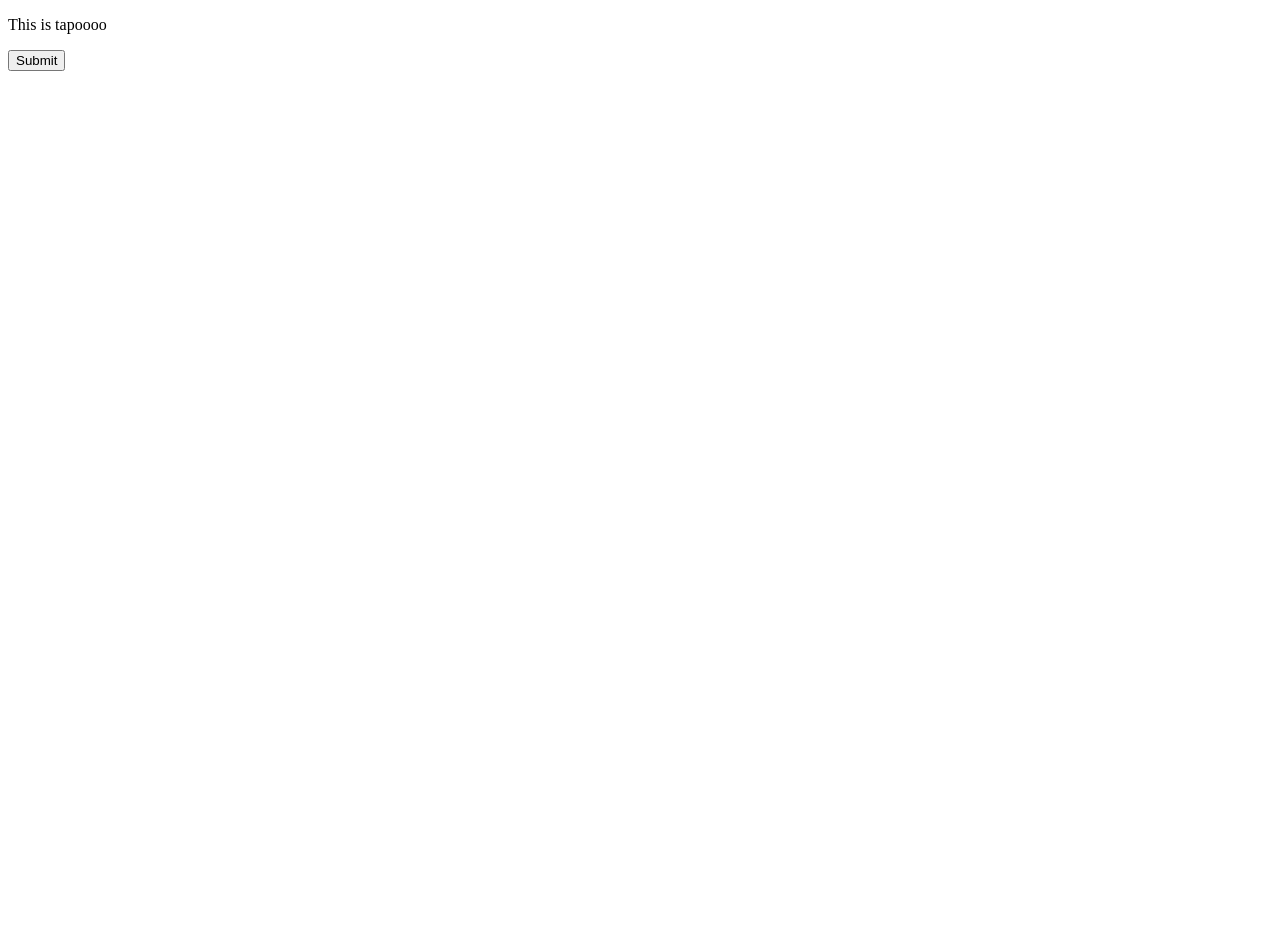
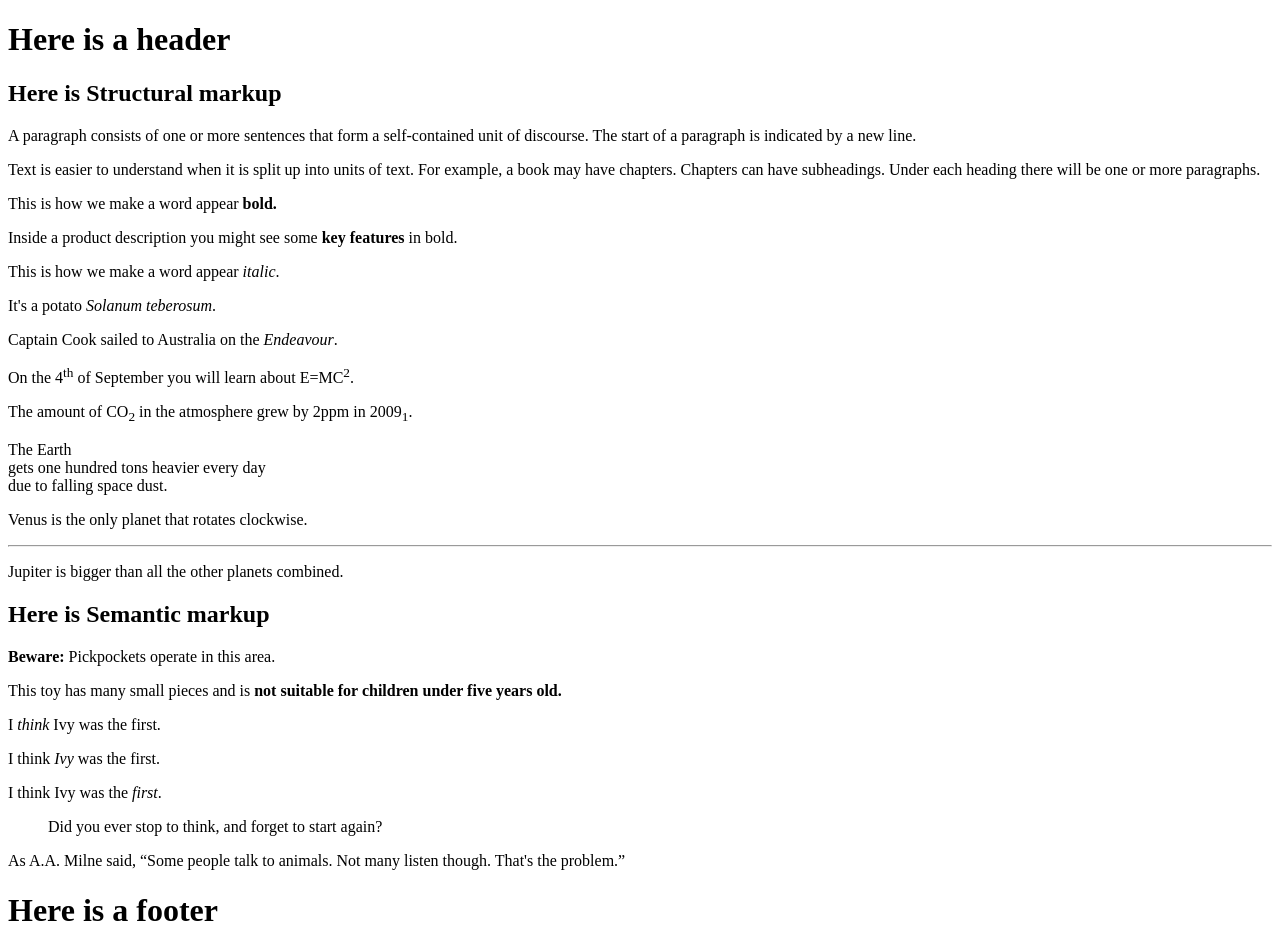
Before and after one commit to hungnext/HTML-CSS, a plain HTML site: page index.html in a window 1280 px wide. Before the commit the page ends 800 px from the top, so only its background shows below. Drawn offline with Linux system fonts and the light colour scheme.

Commit message:
add index.html file

```diff
--- a/index.html
+++ b/index.html
@@ -1,13 +1,76 @@
 <!DOCTYPE html>
 <html lang="en">
+
 <head>
-    <meta charset="UTF-8">
-    <meta http-equiv="X-UA-Compatible" content="IE=edge">
-    <meta name="viewport" content="width=device-width, initial-scale=1.0">
-    <title>Document</title>
+  <meta charset="UTF-8">
+  <meta http-equiv="X-UA-Compatible" content="IE=edge">
+  <meta name="viewport" content="width=device-width, initial-scale=1.0">
+  <link rel="stylesheet" href="css/style.css">
+  <title>HTML & CSS</title>
 </head>
+
 <body>
-    <p>This is tapoooo</p>
-    <button>Submit</button>
+  <header>
+    <h1>Here is a header</h1>
+  </header>
+  <section id="structural_markup">
+    <h1>Here is Structural markup</h1>
+    <p>A paragraph consists of one or more sentences
+      that form a self-contained unit of discourse. The
+      start of a paragraph is indicated by a new
+      line.</p>
+    <p>Text is easier to understand when it is split up
+      into units of text. For example, a book may have
+      chapters. Chapters can have subheadings. Under
+      each heading there will be one or more
+      paragraphs.</p>
+    <p>This is how we make a word appear <b>bold.</b>
+    </p>
+    <p>Inside a product description you might see some
+      <b>key features</b> in bold.
+    </p>
+    <p>This is how we make a word appear <i>italic</i>.
+    </p>
+    <p>It's a potato <i>Solanum teberosum</i>.</p>
+    <p>Captain Cook sailed to Australia on the
+      <i>Endeavour</i>.
+    </p>
+    <p>On the 4<sup>th</sup> of September you will learn
+      about E=MC<sup>2</sup>.</p>
+    <p>The amount of CO<sub>2</sub> in the atmosphere
+      grew by 2ppm in 2009<sub>1</sub>.</p>
+    <p>The Earth<br />gets one hundred tons heavier
+      every day<br />due to falling space dust.</p>
+    <p>Venus is the only planet that rotates
+      clockwise.</p>
+    <hr />
+    <p>Jupiter is bigger than all the other planets
+      combined.</p>
+  </section>
+
+  <section id="semantic_markup">
+    <h1>Here is Semantic markup</h1>
+    <p><strong>Beware:</strong> Pickpockets operate in
+      this area.</p>
+    <p>This toy has many small pieces and is <strong>not
+        suitable for children under five years old.
+      </strong></p>
+    <p>I <em>think</em> Ivy was the first.</p>
+    <p>I think <em>Ivy</em> was the first.</p>
+    <p>I think Ivy was the <em>first</em>.</p>
+    <blockquote cite="http://en.wikipedia.org/wiki/
+Winnie-the-Pooh">
+      <p>Did you ever stop to think, and forget to start
+        again?</p>
+    </blockquote>
+    <p>As A.A. Milne said, <q>Some people talk to
+        animals. Not many listen though. That's the
+        problem.</q></p>
+
+  </section>
+  <footer>
+    <h1>Here is a footer</h1>
+  </footer>
 </body>
+
 </html>
```
